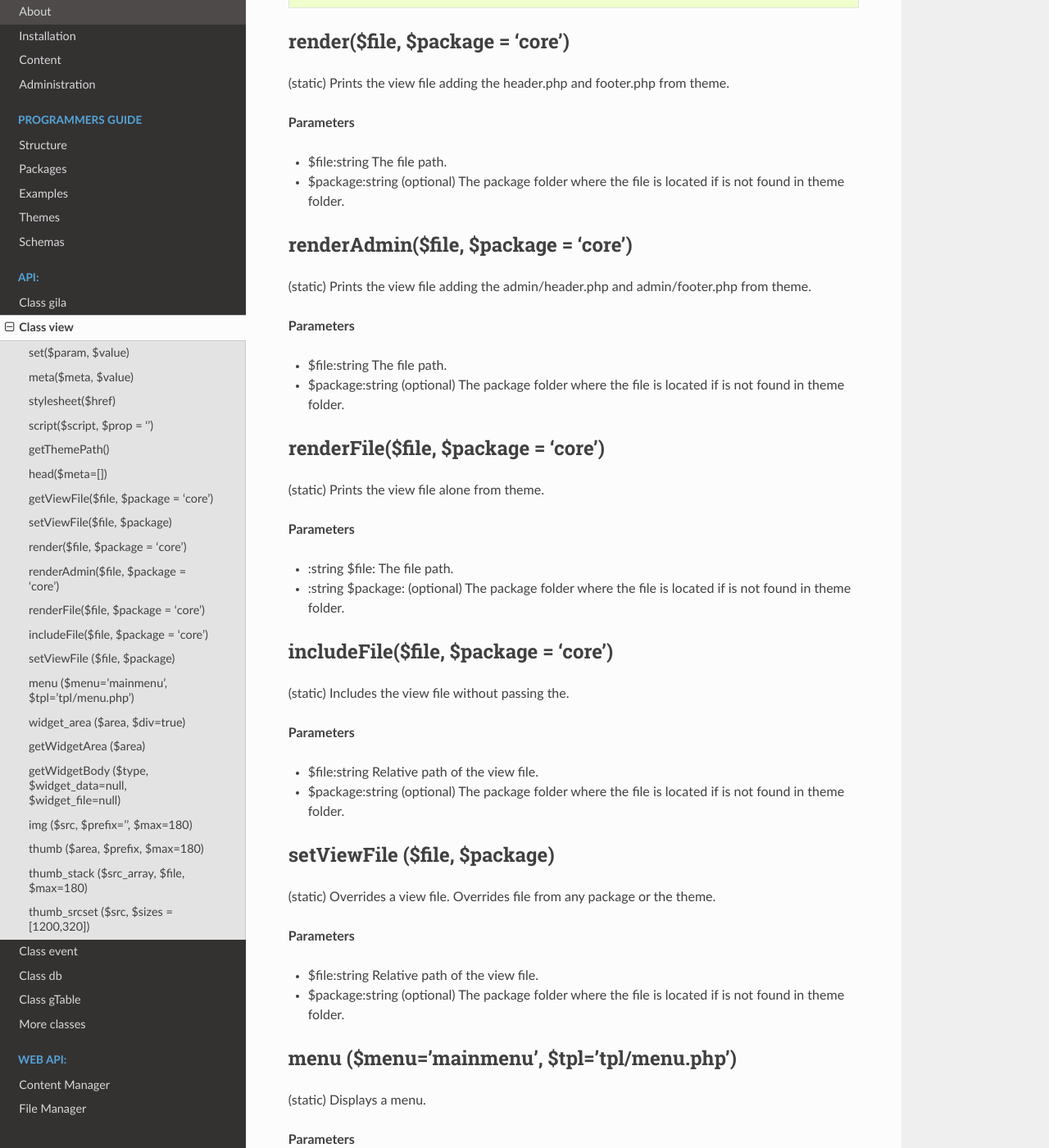
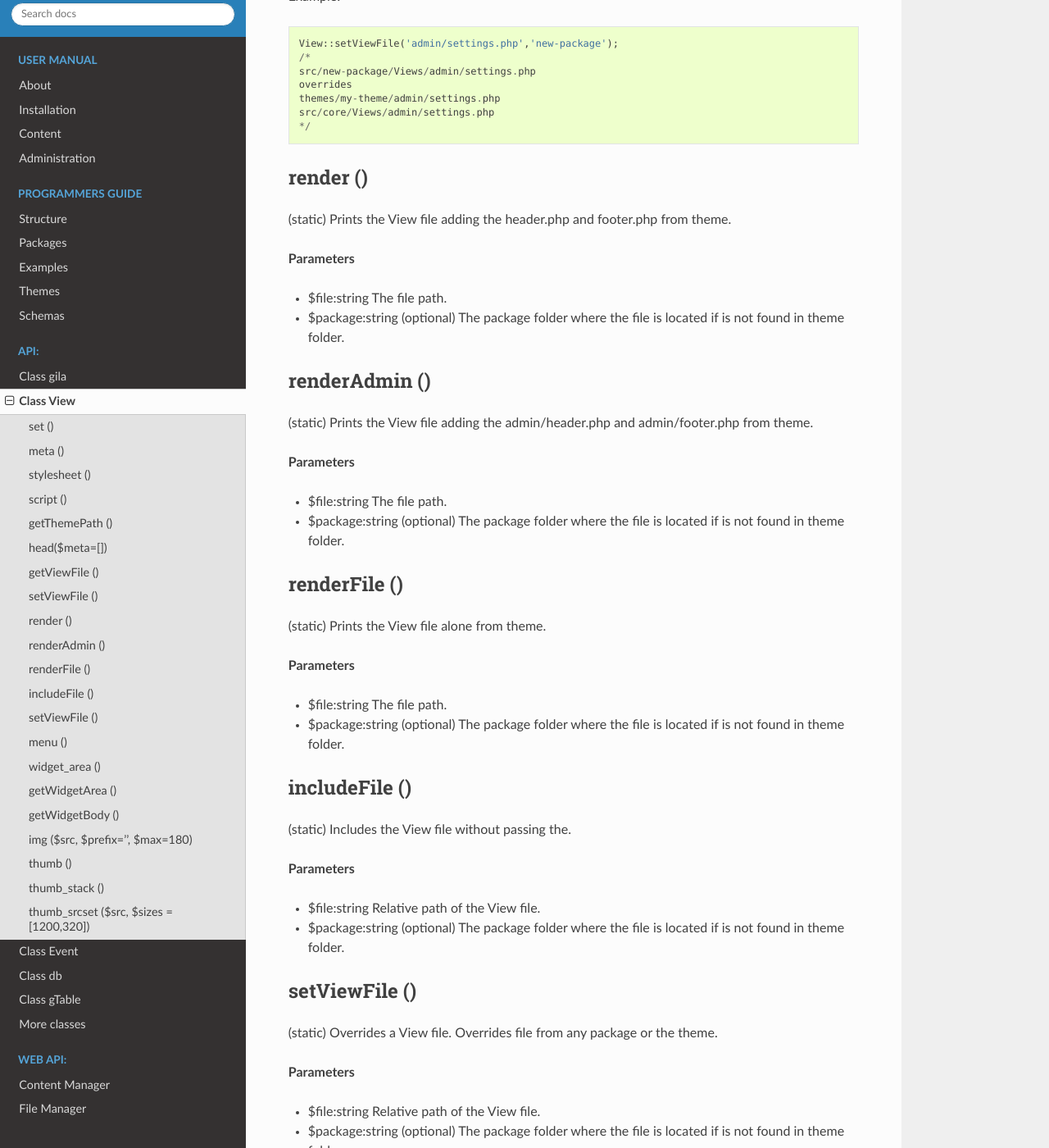
Before and after one commit to GilaCMS/docs, a Sphinx documentation site: the page built from source/api-view.md, in a window 1280 px wide and 1400 px high, scrolled down 1989 px. Shown: the whole window at 82% size. Built offline with Sphinx 7.4.7 and the Read the Docs theme 2.0.0, drawn with Linux system fonts in a browser that asks for light colours; pages that are not in the unit, such as notebooks, are missing from menus; some of the changed text lies outside the part shown.

````diff
--- a/source/api-view.md
+++ b/source/api-view.md
@@ -1,31 +1,31 @@
-## Class view
+## Class View
 
 Have methods that outputs the HTML
 
-### set($param, $value)
-(static) Sets a parameter from a controller action that can be used later from view file.
+### set ()
+(static) Sets a parameter from a controller action that can be used later from View file.
 
 **Parameters**
 - $param:string The parameter name.
-- $value:(any) The value.
+- $value:(mixed) The value.
 
 
-### meta($meta, $value)
-(static) Sets a meta value that is printed later from view::head().
+### meta ()
+(static) Sets a meta value that is printed later from View::head ().
 
 **Parameters**
 - $meta:string The meta name.
 - $value:string The value.
 
 
-### stylesheet($href)
-(static) Adds a new stylesheet link that is printed later from view::head().
+### stylesheet ()
+(static) Adds a new stylesheet link that is printed later from View::head ().
 
 **Parameters**
 - $href:string The href attribute from the link.
 
 
-### script($script, $prop = '')
+### script ()
 (static) Adds a new script to be included in the output HTML.
 
 **Parameters**
@@ -33,7 +33,7 @@ Have methods that outputs the HTML
 - $prop:string (optional) A property for the script.
 
 
-### getThemePath()
+### getThemePath ()
 (static) Returns the path of the current theme.
 
 
@@ -43,16 +43,23 @@ Have methods that outputs the HTML
 **Parameters**
 - $file:Array (optional) Meta values to be printed.
 
+Example
+```
+View::head([
+  'twitter:image:src'=> 'https://domain.com/img.jpg',
+  'og:image'=> 'https://domain.com/img.jpg'
+]);
+```
 
-### getViewFile($file, $package = 'core')
+### getViewFile ()
 (static) Returns the path of a file inside theme or package folder. Return false if file is not found.
 
 - $file:string The file path.
 - $package:string (optional) The package folder where the file is located if is not found in theme folder.
 
 
-### setViewFile($file, $package)
-(static) Overrides the path of a view file.
+### setViewFile ()
+(static) Overrides the path of a View file.
 
 **Parameters**
 - $file:string The file path.
@@ -60,86 +67,96 @@ Have methods that outputs the HTML
 
 Example:
 ```
-view::setViewFile('admin/settings.php','new-package');
+View::setViewFile('admin/settings.php','new-package');
 /*
-src/new-package/views/admin/settings.php
+src/new-package/Views/admin/settings.php
 overrides
 themes/my-theme/admin/settings.php
-src/core/views/admin/settings.php
+src/core/Views/admin/settings.php
 */
 ```
 
 
-### render($file, $package = 'core')
-(static) Prints the view file adding the header.php and footer.php from theme.
+### render ()
+(static) Prints the View file adding the header.php and footer.php from theme.
 
 **Parameters**
 - $file:string The file path.
 - $package:string (optional) The package folder where the file is located if is not found in theme folder.
 
 
-### renderAdmin($file, $package = 'core')
-(static) Prints the view file adding the admin/header.php and admin/footer.php from theme.
+### renderAdmin ()
+(static) Prints the View file adding the admin/header.php and admin/footer.php from theme.
 
 **Parameters**
 - $file:string The file path.
 - $package:string (optional) The package folder where the file is located if is not found in theme folder.
 
 
-### renderFile($file, $package = 'core')
-(static) Prints the view file alone from theme.
+### renderFile ()
+(static) Prints the View file alone from theme.
 
 **Parameters**
-- :string $file: The file path.
-- :string $package: (optional) The package folder where the file is located if is not found in theme folder.
-
-
-### includeFile($file, $package = 'core')
-(static) Includes the view file without passing the.
-
-**Parameters**
-- $file:string Relative path of the view file.
+- $file:string The file path.
 - $package:string (optional) The package folder where the file is located if is not found in theme folder.
 
 
-### setViewFile ($file, $package)
-(static) Overrides a view file. Overrides file from any package or the theme.
+### includeFile ()
+(static) Includes the View file without passing the.
 
 **Parameters**
-- $file:string Relative path of the view file.
+- $file:string Relative path of the View file.
 - $package:string (optional) The package folder where the file is located if is not found in theme folder.
 
 
-### menu ($menu='mainmenu', $tpl='tpl/menu.php')
+### setViewFile ()
+(static) Overrides a View file. Overrides file from any package or the theme.
+
+**Parameters**
+- $file:string Relative path of the View file.
+- $package:string (optional) The package folder where the file is located if is not found in theme folder.
+
+
+### menu ()
 (static) Displays a menu.
 
 **Parameters**
 - $menu:string (optional) Name of the menu.
-- $tpl:string (optional) The view template to generate html.
+- $tpl:string (optional) The View template to generate html.
+
+Example
+```
+View::menu('mainmenu', 'tpl/menu.php');
+```
 
 
-### widget_area ($area, $div=true)
+### widget_area ()
 (static) Prints the widgets of a specific area.
 
 **Parameters**
 - $area:string The widget area name.
-- $div:bool (optional) Also print or not the widget inside a <div> tag with its title.
+- $div:bool (optional) Also print or not the widget inside a <div> tag with its title. Default=true
 
 
-### getWidgetArea ($area)
+### getWidgetArea ()
 (static) Returns the widgets of a specific area.
 
 **Parameters**
 - $area:string The widget area name.
 
+Example
+```
+View::getWidgetArea('sidebar');
+```
 
-### getWidgetBody ($type, $widget_data=null, $widget_file=null)
+
+### getWidgetBody ()
 (static) Returns the body of a widget type.
 
 **Parameters**
 - $type:string Name of the widget type
 - $widget_data:array (optional) The data to be used
-- $widget_file:string (optional) Alternative wiget view file
+- $widget_file:string (optional) Alternative wiget View file
 
 
 ### img ($src, $prefix='', $max=180)
@@ -147,18 +164,25 @@ src/core/views/admin/settings.php
 
 **Parameters**
 - $src:string The path of original image.
-- $prefix:string (optional) The prefix name of the thumbnail.
+- $prefix:string (optional) The prefix name of the thumbnail. Default=''
+- $max:integer (optional) The maximum dimension of the thumbnail in pixels. Default=180
+
+Example
+```
+View::img('assets/image.png', 'md/', 500);
+```
 
 
-### thumb ($area, $prefix, $max=180)
+### thumb ()
 (static) Returns the path of a thumbnail image of specified dimensions. If thumbnail does not exist it will create one.
 
 **Parameters**
 - $src:string The path of original image.
-- $prefix:string (optional) The prefix name of the thumbnail.
-- $max:int (optional) The maximum width or height of thumbnail in pixels.
+- $prefix:string (optional) The prefix name of the thumbnail. Default=''
+- $max:int (optional) The maximum width or height of thumbnail in pixels. Default=180
 
-### thumb_stack ($src_array, $file, $max=180)
+
+### thumb_stack ()
 (static) Returns path to revisioned stucked image and the list of stucked photos. If image does not exist it will be created on the fly.
 
 **Parameters**
@@ -170,7 +194,7 @@ Example:
 
 ```
 $img = ["image1.png","image2.png"];
-list($file,$stacked) = view::thumb_stack($img, "tmp/stacked_file.png",80);
+list($file,$stacked) = View::thumb_stack($img, "tmp/stacked_file.png",80);
 
 /* Returned values
 
````
Also changed, not shown: source/admin.md (+12 -4 lines), source/api-event.md (added, +29 -0 lines), source/api-event.rst (deleted, +0 -30 lines), source/api-gpost.md (+12 -5 lines), source/api-table.md (+9 -0 lines).
